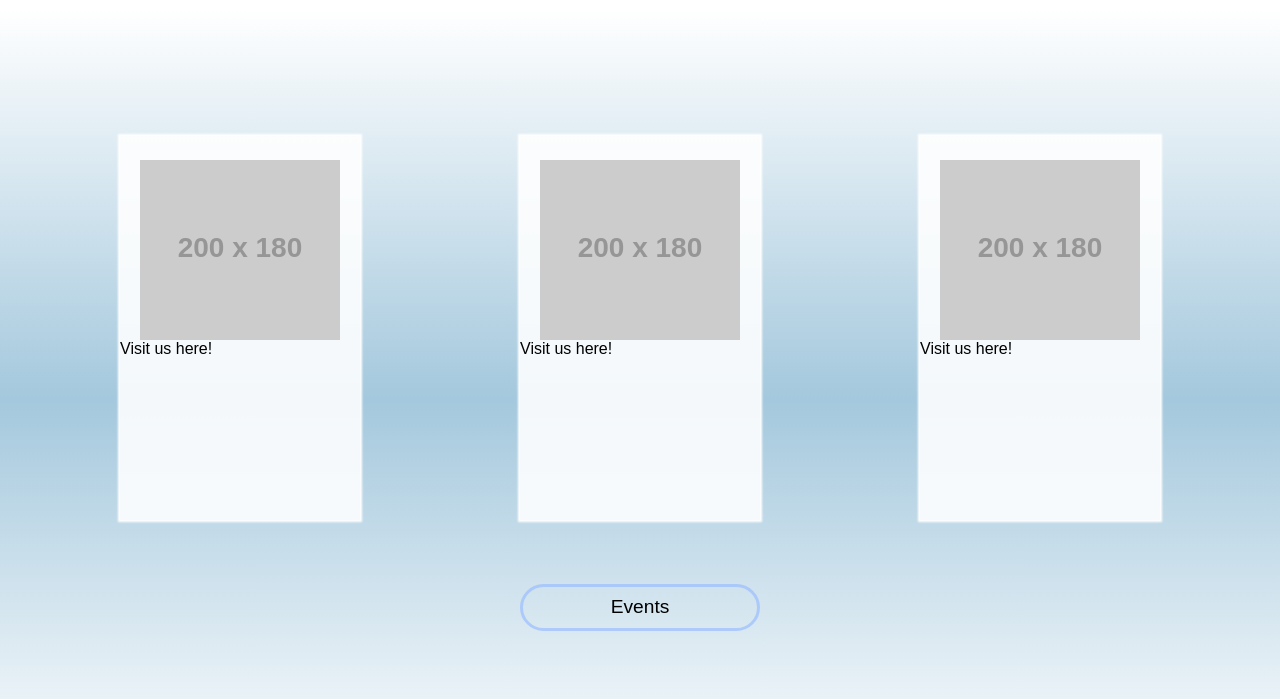
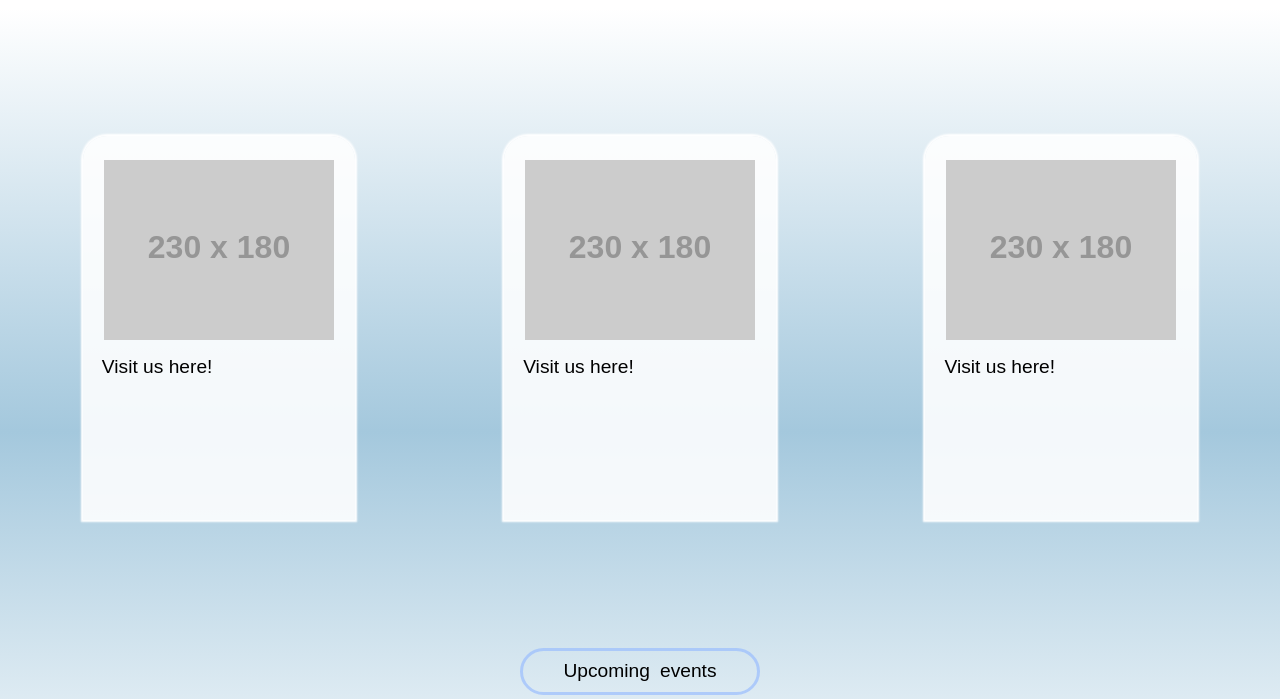
Before and after one commit to iLi01/glowing-memory, a plain HTML site: page index.html in a window 1280 px wide. Shown: the part 1562-2261 px from the top of the page. Drawn offline with Linux system fonts and the light colour scheme; placeholder pictures from the web are drawn by us.

Commit message:
placeholder added

```diff
--- a/index.html
+++ b/index.html
@@ -93,7 +93,7 @@
 
       <div id="container-event_1">
         <div class="img-container">
-          <img src="https://placehold.jp/200x180.png" class="container-event_img">
+          <img src="https://placehold.jp/230x180.png" class="container-event_img" id="container-event_img1"  alt="first event container photo">
         </div>
 
         <div class="text-container">
@@ -103,7 +103,7 @@
 
       <div id="container-event_2">
         <div class="img-container">
-          <img src="https://placehold.jp/200x180.png" class="container-event_img">
+          <img src="https://placehold.jp/230x180.png" class="container-event_img" id="container-event_img2" alt="second event container photo">
         </div>
 
         <div class="text-container">
@@ -113,7 +113,7 @@
 
       <div id="container-event_3">
         <div class="img-container">
-          <img src="https://placehold.jp/200x180.png" class="container-event_img">
+          <img src="https://placehold.jp/230x180.png" class="container-event_img" id="container-event_img3" alt="third event container photo">
         </div>
 
         <div class="text-container">
@@ -122,7 +122,7 @@
       </div>
 
       <div class="events-btn-container">
-      <button id="events-btn">Events</button></div>
+      <button id="events-btn">Upcoming events</button></div>
     </div></div>
 
       <div id="my-modal" class="modal">
--- a/script.js
+++ b/script.js
@@ -54,6 +54,7 @@ button.addEventListener('click', () => {
   nav.classList.toggle('open');
 });
 
+//slideshow of modal pages
 let slideIndex = 1;
 showDivs(slideIndex);
 
@@ -71,3 +72,11 @@ function showDivs(n) {
   }
   x[slideIndex-1].style.display = "block";
 }
+
+//changing the src of the img if in mobile / desktop mode
+if (window.screen.width <= 600 ) {
+  // alert('testing')
+  document.getElementById("container-event_img1").src="https://placehold.jp/150x80.png";
+  document.getElementById("container-event_img2").src="https://placehold.jp/150x80.png";
+  document.getElementById("container-event_img3").src="https://placehold.jp/150x80.png";
+} ;
--- a/style.css
+++ b/style.css
@@ -369,6 +369,7 @@ thead {
   margin: auto;
   padding-top: 8rem;
   padding-bottom: 10rem;
+  gap: 1.5rem;
 }
 
 #container-event_1 {
@@ -380,6 +381,16 @@ thead {
   max-height: 24rem;
   margin-bottom: 2rem;
   box-shadow: 0 0 2px 2px #ffffff;
+  border-top-left-radius: 1rem;
+  border-bottom-left-radius: 1rem;
+
+  /* //mobile grid version */
+  display: grid;
+  grid-template-columns: repeat(2, 1fr);
+  grid-template-rows: 1fr;
+  grid-column-gap: 0px;
+  grid-row-gap: 0px;
+  gap: 1rem;
 }
 
 #container-event_2 {
@@ -391,6 +402,16 @@ thead {
   max-height: 24rem;
   margin-bottom: 2rem;
   box-shadow: 0 0 2px 2px #ffffff;
+  border-top-left-radius: 1rem;
+  border-bottom-left-radius: 1rem;
+
+  /* //mobile grid version */
+  display: grid;
+  grid-template-columns: repeat(2, 1fr);
+  grid-template-rows: 1fr;
+  grid-column-gap: 0px;
+  grid-row-gap: 0px;
+  gap: 1rem;
 }
 
 #container-event_3 {
@@ -402,9 +423,37 @@ thead {
   max-height: 24rem;
   margin-bottom: 2rem;
   box-shadow: 0 0 2px 2px #ffffff;
+  border-top-left-radius: 1rem;
+  border-bottom-left-radius: 1rem;
+
+  /* //mobile grid version */
+  display: grid;
+  grid-template-columns: repeat(2, 1fr);
+  grid-template-rows: 1fr;
+  grid-column-gap: 0px;
+  grid-row-gap: 0px;
+  gap: 1rem;
 }
 
-/* ////btn */
+.text-container {
+  padding: 0.5rem 0.3rem;
+  font-size: 0.8rem;
+}
+
+.img-container {
+  display: flex;
+  justify-content: center;
+  margin: auto;
+  margin-right: 40%;
+  /* padding-top: 0.5rem;  */
+  padding-left: 0.5rem;
+}
+
+.container-event_img {
+  margin: auto;
+}
+
+
 
 iframe {
   display: flex;
@@ -430,16 +479,48 @@ iframe {
 
 } */
 
-.img-container {
+
+/* ////btn for modal*/
+.events-btn-container {
+  padding-top: 2rem;
+  flex-basis: 100%;
   display: flex;
   justify-content: center;
-  margin: auto;
-  padding-top: 1.5rem;
+  width: 100%;
 }
 
-.container-event_img {
-  margin: auto;
+#events-btn {
+  width: 20%;
+  /* background-color: #000; */
+  border: 0.2rem solid #97bbffa9;
+  width: 100%;
+  border-radius: 3rem;
+  font-size: 1rem;
+  max-width: 80%;
+  word-spacing: 0.3rem;
+  line-height: 1.3rem;
+  cursor: pointer;
+  padding: 0.4rem;
+  /* background-color: #fefefe87; */
 }
+
+
+
+
+
+
+
+
+
+
+
+
+
+/*
+//////////////////////////////////////////////////// */
+
+
+
 
 /*desktop version*/
 @media screen and (min-width: 600px){
@@ -573,27 +654,71 @@ iframe {
     align-items: center;
     justify-content: space-around;
     margin: auto;
+    gap: 4rem;
   }
 
   #container-event_1 {
-    width: 15rem;
+    width: 17rem;
     height: 50vh;
     margin-bottom: 2rem;
     box-shadow: 0 0 2px 2px #ffffff;
+    border-top-left-radius: 1.5rem;
+    border-top-right-radius: 1.5rem;
+    border-bottom-left-radius: 0rem;
+
+    /* //desktop grid version */
+    display: grid;
+    grid-template-columns: 1fr;
+    grid-template-rows: repeat(2, 1fr);
+    grid-column-gap: 0px;
+    grid-row-gap: 0px;
   }
 
   #container-event_2 {
-    width: 15rem;
+    width: 17rem;
     height: 50vh;
     margin-bottom: 2rem;
     box-shadow: 0 0 2px 2px #ffffff;
+    border-top-left-radius: 1.5rem;
+    border-top-right-radius: 1.5rem;
+    border-bottom-left-radius: 0rem;
+
+    /* //desktop grid version */
+    display: grid;
+    grid-template-columns: 1fr;
+    grid-template-rows: repeat(2, 1fr);
+    grid-column-gap: 0px;
+    grid-row-gap: 0px;
   }
 
   #container-event_3 {
-    width: 15rem;
+    width: 17rem;
     height: 50vh;
     margin-bottom: 2rem;
     box-shadow: 0 0 2px 2px #ffffff;
+    border-top-left-radius: 1.5rem;
+    border-top-right-radius: 1.5rem;
+    border-bottom-left-radius: 0rem;
+
+    /* //desktop grid version */
+    display: grid;
+    grid-template-columns: 1fr;
+    grid-template-rows: repeat(2, 1fr);
+    grid-column-gap: 0px;
+    grid-row-gap: 0px;
+  }
+
+  .text-container {
+    padding: 1rem 1.2rem;
+    font-size: 1.2rem;
+  }
+
+  .img-container {
+    display: flex;
+    justify-content: center;
+    margin: auto;
+    padding-top: 1.5rem;
+    padding-left: 0rem;
   }
 
     /* modal content */
```
